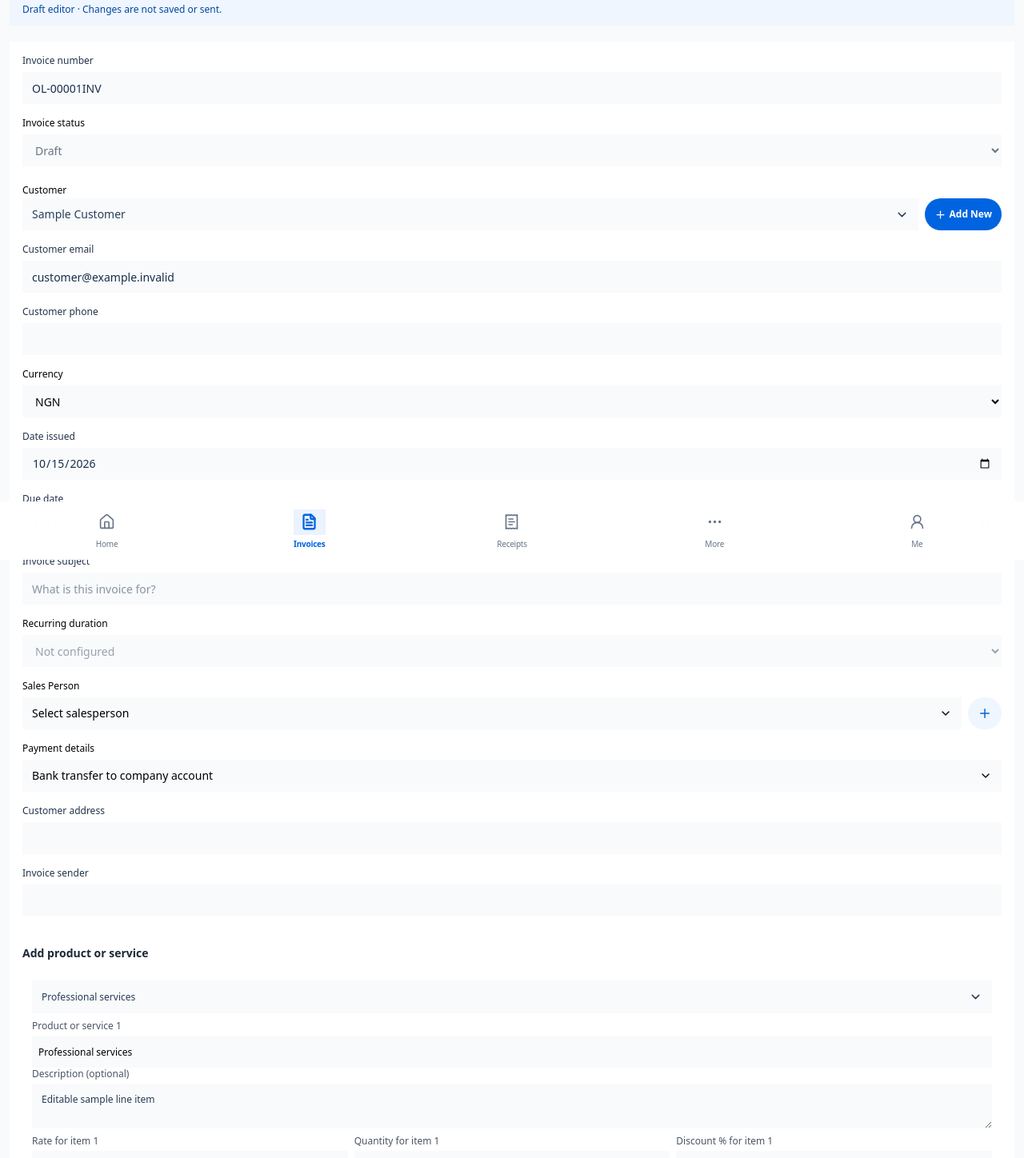
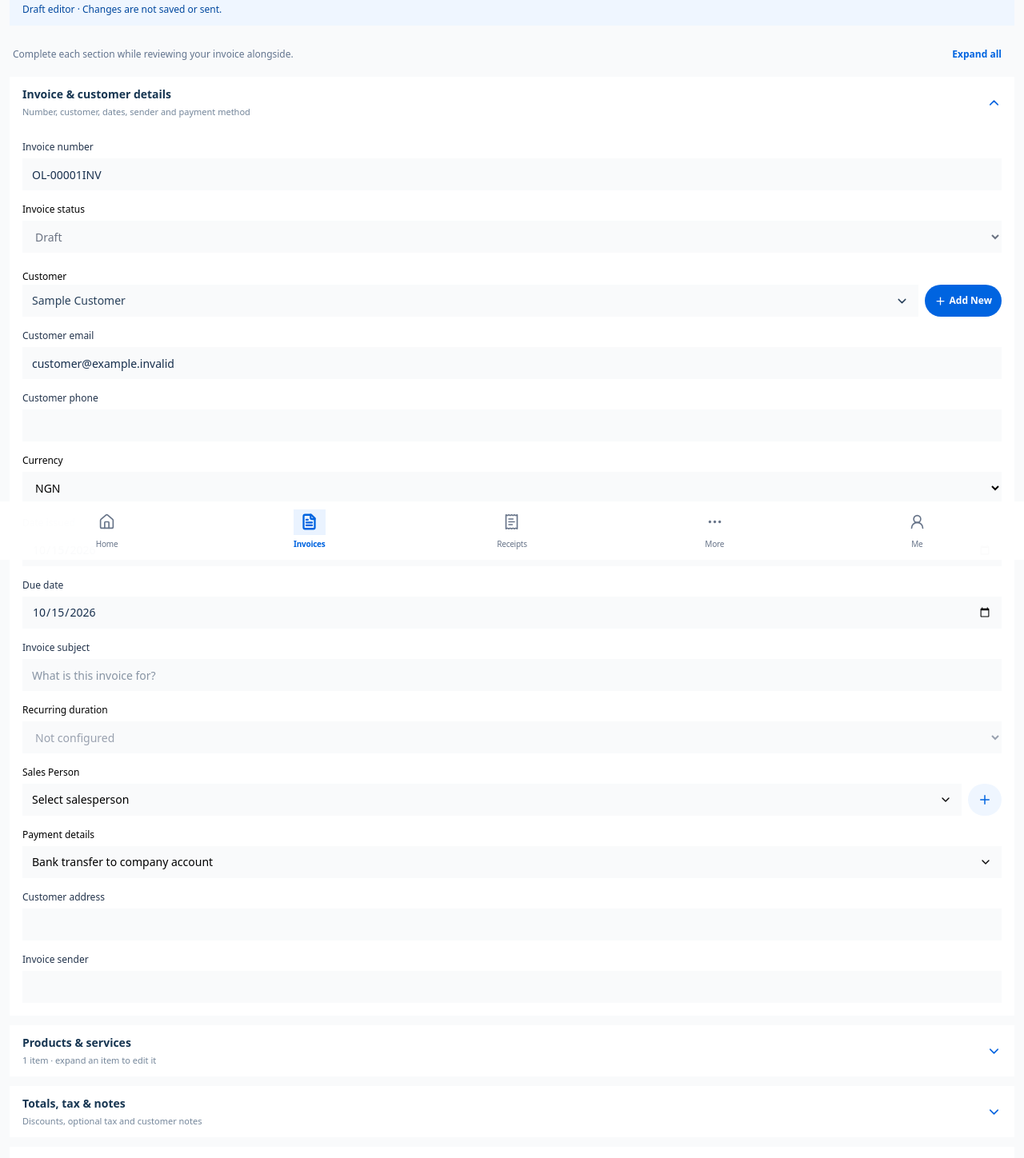
Before and after one commit to octalve-core/octalve-invoice, a Next.js app: page /dashboard/invoice/create in a window 1280 px wide. Shown: the part 100-1548 px from the top of the page at 80% size. Built offline with nearby package versions, Linux system fonts and the light colour scheme.

Commit message:
feat(phase-0i): organize invoice editor into accessible collapsible sections

```diff
--- a/src/features/invoices/sections/InvoiceEditorSection.tsx
+++ b/src/features/invoices/sections/InvoiceEditorSection.tsx
@@ -1,33 +1,71 @@
 "use client";
+import {useState,type ReactNode} from "react";
+import {ChevronDown,ChevronUp} from "lucide-react";
 import type {InvoiceDraft} from "@/src/features/invoice/types";
+import {calculateInvoiceTotals} from "@/src/features/invoice/lib/calculations";
+import {useMerchantPreview} from "@/src/features/merchant-preview/MerchantPreviewProvider";
 import {InvoiceMetadataSection} from "./InvoiceMetadataSection";
 import {InvoiceItemsSection} from "./InvoiceItemsSection";
+import InvoiceWorkflowPanel from "./InvoiceWorkflowPanel";
+
 type Props={draft:InvoiceDraft;setDraft:React.Dispatch<React.SetStateAction<InvoiceDraft>>};
+type Part="details"|"items"|"charges"|"workflow";
+const parts:Part[]=["details","items","charges","workflow"];
+
+function Panel({name,title,description,open,onToggle,children}:{name:Part;title:string;description:string;open:boolean;onToggle:()=>void;children:ReactNode}){
+ return <section className="min-w-0 overflow-hidden rounded-xl border border-[#E7EDF5] bg-white" aria-label={title}>
+  <h2><button type="button" aria-expanded={open} aria-controls={"invoice-section-"+name} onClick={onToggle}
+   className="flex min-h-14 w-full items-center justify-between gap-3 px-4 py-3 text-left hover:bg-[#F7FAFE] focus-visible:outline-2 focus-visible:outline-offset-[-2px] focus-visible:outline-[#0064E0]">
+   <span className="min-w-0"><span className="block text-sm font-bold text-[#173652]">{title}</span><span className="mt-1 block text-[11px] leading-4 text-[#74869A]">{description}</span></span>
+   {open?<ChevronUp size={19} className="shrink-0 text-[#0064E0]"/>:<ChevronDown size={19} className="shrink-0 text-[#0064E0]"/>}
+  </button></h2>
+  {open?<div id={"invoice-section-"+name} className="border-t border-[#E9EFF6] p-4 sm:p-5">{children}</div>:null}
+ </section>;
+}
+
 export function InvoiceEditorSection({draft,setDraft}:Props){
+ const {paymentMode}=useMerchantPreview();
+ const [open,setOpen]=useState<Part[]>(["details"]);
+ const allOpen=open.length===parts.length;
+ const toggle=(part:Part)=>setOpen(previous=>previous.includes(part)?previous.filter(x=>x!==part):[part]);
  const update=<K extends keyof InvoiceDraft>(key:K,value:InvoiceDraft[K])=>setDraft(p=>({...p,[key]:value}));
- return <section aria-label="Invoice input" className="min-w-0 space-y-5 rounded-xl bg-white p-4 shadow-sm sm:p-5">
+ const total=calculateInvoiceTotals(draft.rows,draft.discount,draft.tax).total;
+ const totalMinor=Math.round(total*100);
+ const validTotal=Number.isSafeInteger(totalMinor)&&totalMinor>=0;
+ return <section aria-label="Invoice input" className="min-w-0 space-y-3">
+  <div className="flex flex-wrap items-center justify-between gap-2 px-1">
+   <p className="text-xs text-slate-500">Complete each section while reviewing your invoice alongside.</p>
+   <button type="button" onClick={()=>setOpen(allOpen?[]:parts)} className="rounded-full border border-[#DCE7F5] px-3 py-2 text-xs font-semibold text-[#0064E0]">{allOpen?"Collapse all":"Expand all"}</button>
+  </div>
+  <Panel name="details" title="Invoice & customer details" description="Number, customer, dates, sender and payment method" open={open.includes("details")} onToggle={()=>toggle("details")}>
    <InvoiceMetadataSection draft={draft} setDraft={setDraft}/>
-  <div className="border-t border-gray-100 pt-4"><InvoiceItemsSection draft={draft} setDraft={setDraft}/></div>
-  <div className="grid grid-cols-2 gap-3 border-t border-gray-100 pt-4">
+  </Panel>
+  <Panel name="items" title="Products & services" description={draft.rows.length+" item"+(draft.rows.length===1?"":"s")+" · expand an item to edit it"} open={open.includes("items")} onToggle={()=>toggle("items")}>
+   <InvoiceItemsSection draft={draft} setDraft={setDraft}/>
+  </Panel>
+  <Panel name="charges" title="Totals, tax & notes" description="Discounts, optional tax and customer notes" open={open.includes("charges")} onToggle={()=>toggle("charges")}>
+   <div className="grid grid-cols-2 gap-3">
     <label className="text-xs">Discount %
-    <input aria-label="Overall discount percentage" value={draft.discount} onChange={e=>update("discount",e.target.value)}
-      className="mt-1 h-10 w-full rounded-xl bg-gray-50 px-3 text-sm"/>
+     <input aria-label="Overall discount percentage" value={draft.discount} onChange={e=>update("discount",e.target.value)} className="mt-1 h-10 w-full rounded-xl bg-gray-50 px-3 text-sm"/>
     </label>
     <label className="text-xs">Tax %
-    <input aria-label="Tax percentage" value={draft.tax} onChange={e=>update("tax",e.target.value)}
-      className="mt-1 h-10 w-full rounded-xl bg-gray-50 px-3 text-sm"/>
+     <input aria-label="Tax percentage" value={draft.tax} onChange={e=>update("tax",e.target.value)} className="mt-1 h-10 w-full rounded-xl bg-gray-50 px-3 text-sm"/>
     </label>
    </div>
-  <label className="block space-y-1 text-xs"><span className="font-medium">Mail for customer / Notes</span>
-   <textarea value={draft.notes} onChange={e=>update("notes",e.target.value)}
-     className="min-h-20 w-full resize-y rounded-xl bg-gray-50 p-3 text-sm focus:outline-blue-500"/>
+   <p className="mt-2 text-[11px] leading-5 text-slate-500">Enter the tax rate applicable to this transaction; it is not selected automatically.</p>
+   <label className="mt-4 block space-y-1 text-xs"><span className="font-medium">Mail for customer / Notes</span>
+    <textarea value={draft.notes} onChange={e=>update("notes",e.target.value)} className="min-h-20 w-full resize-y rounded-xl bg-gray-50 p-3 text-sm focus:outline-blue-500"/>
    </label>
-  <div className="rounded-xl bg-blue-50 p-3"><p className="text-xs font-semibold text-[#0052B8]">Payment details</p>
-   <p className="mt-1 text-xs text-slate-600">Manual bank transfer and provider payment connections become available after secure merchant setup.</p></div>
-  <div className="flex flex-wrap gap-2">
-   <button disabled className="rounded-full bg-[#0064E0] px-5 py-2.5 text-xs font-medium text-white opacity-55">Save draft</button>
-   <button disabled className="rounded-full border border-[#0064E0] px-5 py-2.5 text-xs font-medium text-[#0064E0] opacity-55">Save and send</button>
+   <p className="mt-3 rounded-lg bg-[#F2F7FD] p-3 text-xs text-[#355D82]">Check your payment method and business bank details before sharing an invoice. Online payment options require activation.</p>
+  </Panel>
+  <Panel name="workflow" title="Payment plan & communication" description="Installments, draft messages and customer-sharing options" open={open.includes("workflow")} onToggle={()=>toggle("workflow")}>
+   {validTotal?<InvoiceWorkflowPanel invoice={{id:"unsaved-draft",reference:draft.invoiceNo,customer:draft.clientName||"Customer",email:draft.clientEmail,amount:(totalMinor/100).toFixed(2),date:"",dueDate:"",status:"draft",paymentMode}} currency={draft.currency}/>:
+   <p role="alert" className="text-xs text-red-700">Check the amounts and quantities before planning installments.</p>}
+  </Panel>
+  <div className="flex flex-wrap gap-2 rounded-xl bg-white p-4">
+   <button type="button" disabled className="rounded-full bg-[#0064E0] px-5 py-2.5 text-xs font-medium text-white opacity-55">Save draft</button>
+   <button type="button" disabled className="rounded-full border border-[#0064E0] px-5 py-2.5 text-xs font-medium text-[#0064E0] opacity-55">Save and send</button>
+   <p className="w-full text-[11px] text-slate-500">Saving and sending become available when your account is ready. You can review or download this draft now.</p>
   </div>
-
  </section>;
 }
```
Lines whose indentation alone changed are shown as unchanged.
